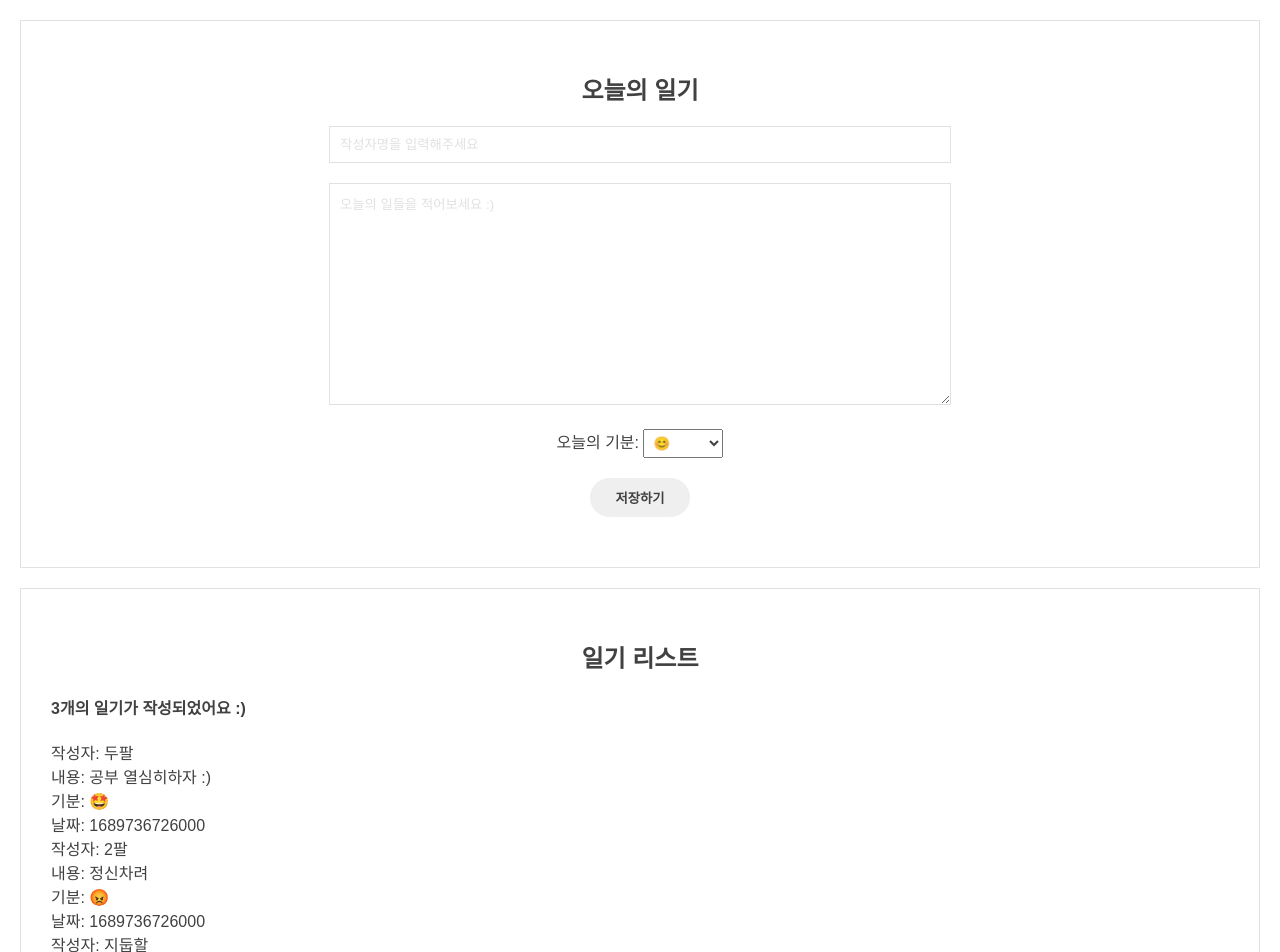
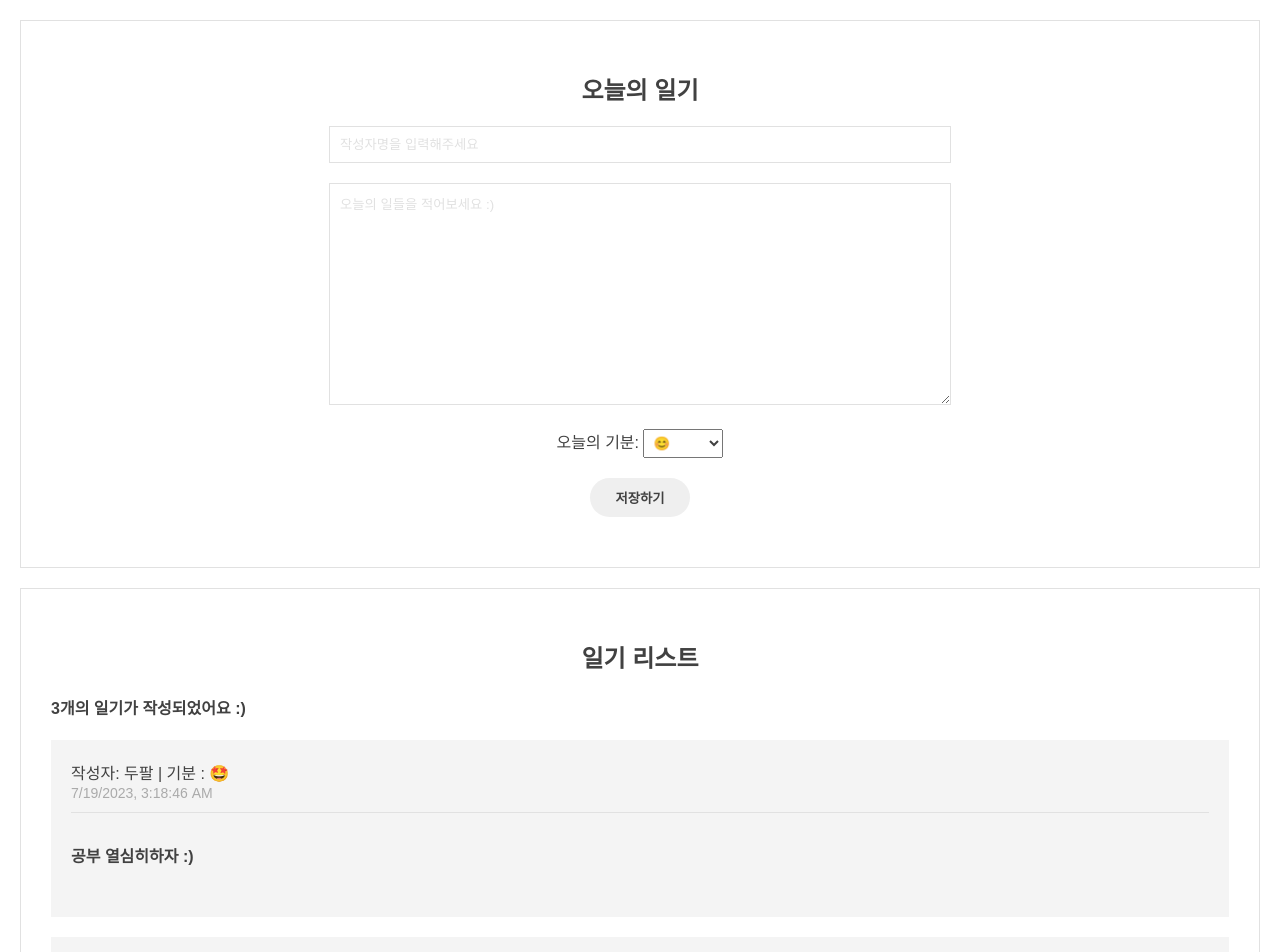
Before and after one commit to zidoopal/React-simple_diary, a React (Create React App) app: page / in a window 1280 px wide. Shown: the top 952 px of the page. Built offline with nearby package versions, Linux system fonts and the light colour scheme; a web font is replaced by a local one.

Commit message:
Update DiaryList.js

```diff
--- a/src/DiaryList.js
+++ b/src/DiaryList.js
@@ -1,3 +1,5 @@
+import DiaryItem from './DiaryItem';
+
 const DiaryList = ({ diaryList }) => {
   console.log(diaryList);
   return (
@@ -5,14 +7,9 @@ const DiaryList = ({ diaryList }) => {
       <h2>일기 리스트</h2>
       <h4>{diaryList.length}개의 일기가 작성되었어요 :) </h4>
       <div>
-        {/* 만약 key값이 없을 경우 map의 2번째 인자로 idx 넣어주기 -차선 */}
+        {/* 만약 key값이 없을 경우 map의 2번째 인자로 idx 넣어주기 */}
         {diaryList.map((it) => (
-          <div key={it.id}>
-            <div>작성자: {it.author}</div>
-            <div>내용: {it.content}</div>
-            <div>기분: {it.emotion}</div>
-            <div>날짜: {it.created_date}</div>
-          </div>
+          <DiaryItem key={it.id} {...it} />
         ))}
       </div>
     </div>
```
